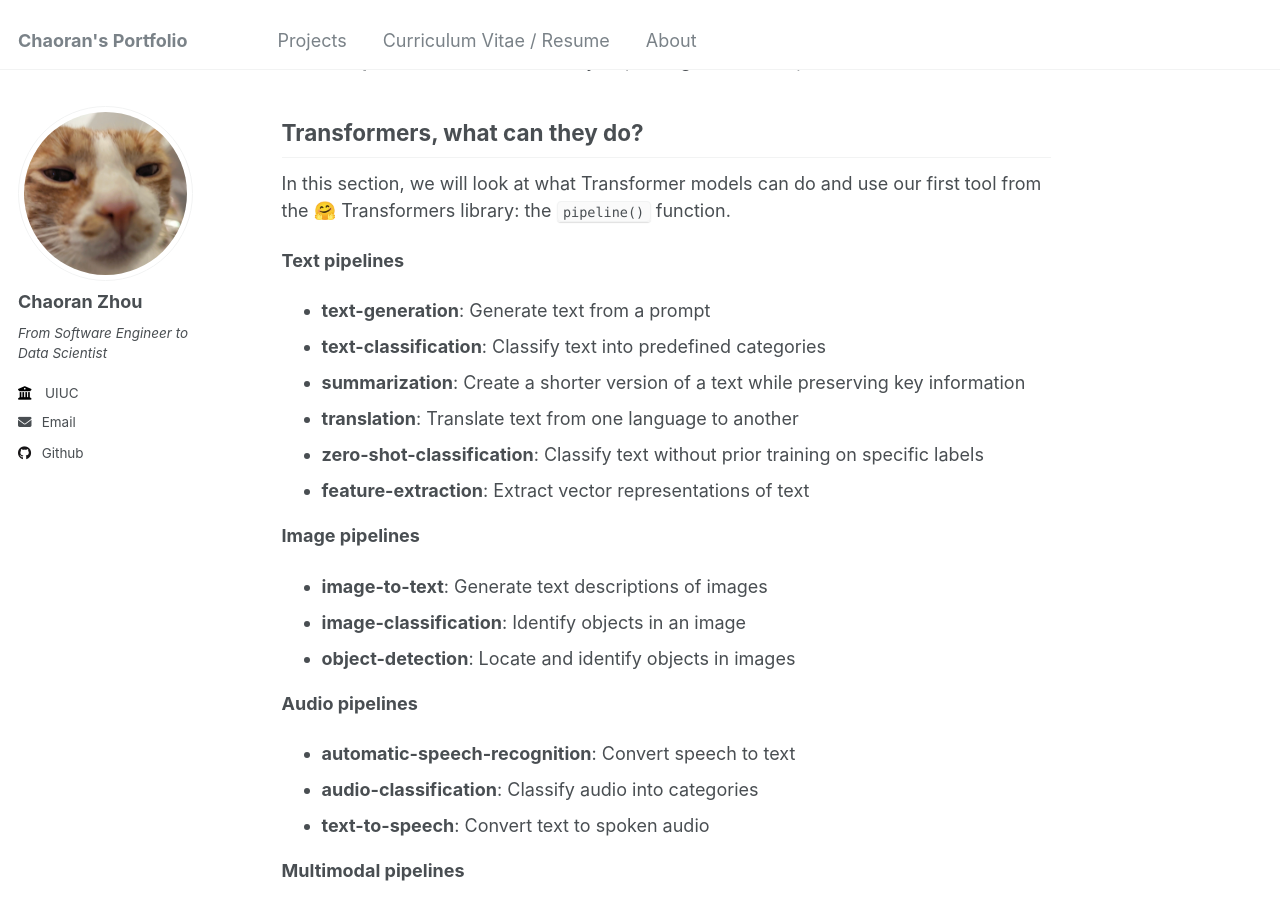
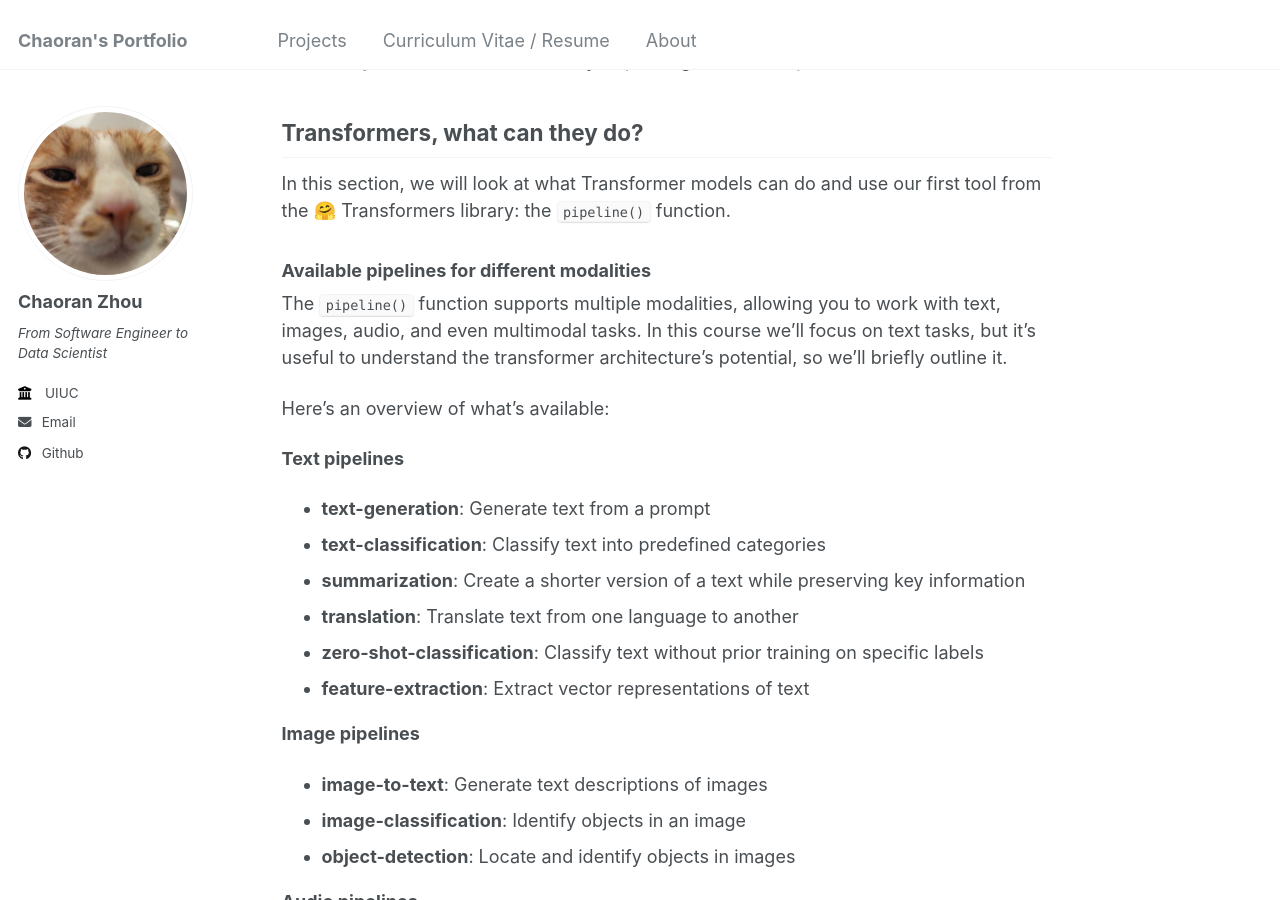
Before and after one commit to ranranrunforit/ranranrunforit.github.io, a Jekyll site: the page built from _projects/project-15.md, in a window 1280 px wide and 900 px high, scrolled down 1987 px. Built offline with Jekyll 4.4.1, drawn with Linux system fonts in a browser that asks for light colours.

Commit message:
Update project-15.md

```diff
--- a/_projects/project-15.md
+++ b/_projects/project-15.md
@@ -57,6 +57,12 @@ However, LLMs also have important limitations:
 ## Transformers, what can they do?
 
 In this section, we will look at what Transformer models can do and use our first tool from the 🤗 Transformers library: the `pipeline()` function.
+
+### Available pipelines for different modalities
+
+The `pipeline()` function supports multiple modalities, allowing you to work with text, images, audio, and even multimodal tasks. In this course we’ll focus on text tasks, but it’s useful to understand the transformer architecture’s potential, so we’ll briefly outline it.
+
+Here’s an overview of what’s available:
 
 **Text pipelines**
 - **text-generation**: Generate text from a prompt
```
